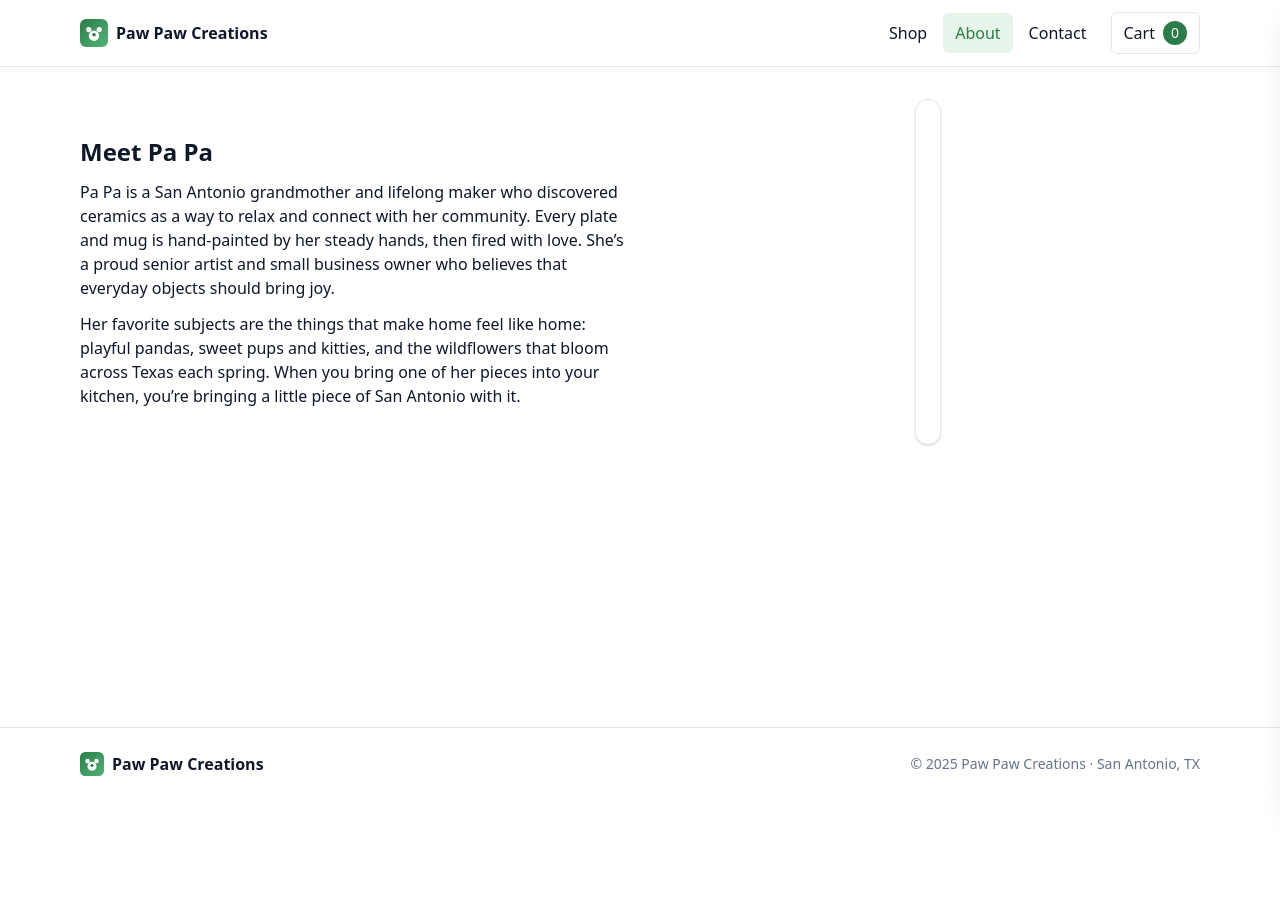
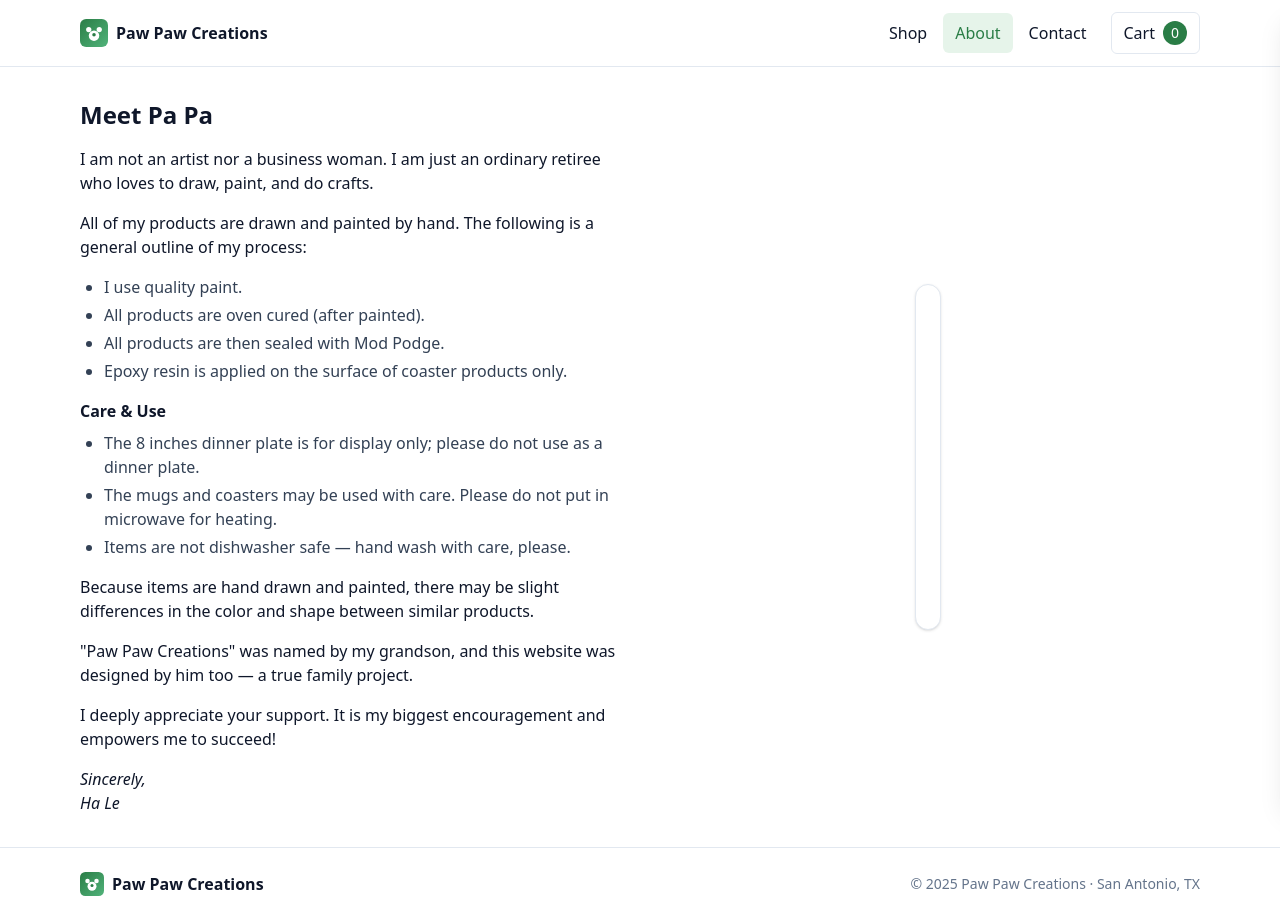
Before and after one commit to fam-ux/pa-pa-ceramics.github.io, a React (Vite) app: page /about in a window 1280 px wide. Before the commit the page ends 800 px from the top, so only its background shows below. Built offline with nearby package versions, Linux system fonts and the light colour scheme.

Commit message:
text changes

```diff
--- a/src/pages/About.jsx
+++ b/src/pages/About.jsx
@@ -2,10 +2,28 @@ export default function About(){
   return (
     <section className="py-8">
       <div className="container grid items-center gap-8 md:grid-cols-2">
-        <div className="space-y-3">
+        <div className="space-y-4">
           <h1 className="text-2xl font-bold">Meet Pa Pa</h1>
-          <p>Pa Pa is a San Antonio grandmother and lifelong maker who discovered ceramics as a way to relax and connect with her community. Every plate and mug is hand‑painted by her steady hands, then fired with love. She’s a proud senior artist and small business owner who believes that everyday objects should bring joy.</p>
-          <p>Her favorite subjects are the things that make home feel like home: playful pandas, sweet pups and kitties, and the wildflowers that bloom across Texas each spring. When you bring one of her pieces into your kitchen, you’re bringing a little piece of San Antonio with it.</p>
+          <p>I am not an artist nor a business woman. I am just an ordinary retiree who loves to draw, paint, and do crafts.</p>
+          <p>All of my products are drawn and painted by hand. The following is a general outline of my process:</p>
+          <ul className="list-disc pl-6 space-y-1 text-slate-700">
+            <li>I use quality paint.</li>
+            <li>All products are oven cured (after painted).</li>
+            <li>All products are then sealed with Mod Podge.</li>
+            <li>Epoxy resin is applied on the surface of coaster products only.</li>
+          </ul>
+          <div className="space-y-2">
+            <p><strong>Care &amp; Use</strong></p>
+            <ul className="list-disc pl-6 space-y-1 text-slate-700">
+              <li>The 8 inches dinner plate is for display only; please do not use as a dinner plate.</li>
+              <li>The mugs and coasters may be used with care. Please do not put in microwave for heating.</li>
+              <li>Items are not dishwasher safe — hand wash with care, please.</li>
+            </ul>
+          </div>
+          <p>Because items are hand drawn and painted, there may be slight differences in the color and shape between similar products.</p>
+          <p>"Paw Paw Creations" was named by my grandson, and this website was designed by him too — a true family project.</p>
+          <p>I deeply appreciate your support. It is my biggest encouragement and empowers me to succeed!</p>
+          <p className="italic">Sincerely,<br/>Ha Le</p>
         </div>
         <div className="mx-auto max-w-sm rounded-2xl border border-slate-200 bg-white p-3 shadow">
           <div className="h-80 rounded-xl bg-gradient-to-br from-emerald-50 via-white to-purple-50" />
--- a/src/pages/Home.jsx
+++ b/src/pages/Home.jsx
@@ -9,14 +9,14 @@ export default function Home(){
       <section className="bg-gradient-to-b from-brand-light/60 to-transparent">
         <div className="container grid items-center gap-8 py-12 md:grid-cols-2">
           <div className="space-y-4">
-            <h1 className="text-3xl font-bold leading-tight md:text-4xl">Handmade Ceramics from a San Antonio Local</h1>
-            <p className="text-lg text-slate-700">Plates and mugs lovingly crafted and hand‑painted by a senior artist. Themes include pandas, dogs, cats, and Texas florals. When you shop here, you support a local small business and a creative grandma.</p>
+            <h1 className="text-3xl font-bold leading-tight md:text-4xl">Hand‑drawn, Hand‑painted with Care</h1>
+            <p className="text-lg text-slate-700">I’m not an artist or a business woman, just a retiree who loves to draw, paint, and craft. "Paw Paw" means grandma in our culture, and every piece is hand-painted, oven-cured, and sealed with care so it can bring a little joy to your home.</p>
             <div className="flex gap-3">
-              <Link to="/shop" className="rounded-md bg-brand px-4 py-2 font-medium text-white hover:shadow">Shop Ceramics</Link>
-              <Link to="/about" className="rounded-md border border-slate-200 px-4 py-2 hover:shadow">Meet Pa Pa</Link>
+              <Link to="/shop" className="rounded-md bg-brand px-4 py-2 font-medium text-white hover:shadow">Shop</Link>
+              <Link to="/about" className="rounded-md border border-slate-200 px-4 py-2 hover:shadow">Meet Paw Paw</Link>
             </div>
             <div className="flex flex-wrap gap-2 pt-1 text-sm" aria-label="Local and small business badges">
-              {['San Antonio, TX','Small Business','Senior Artist','Hand Painted'].map(b => (
+              {['San Antonio, TX','Small Business','Hand Drawn','Sealed'].map(b => (
                 <span key={b} className="rounded-full border border-dashed border-brand bg-brand-light px-3 py-1 text-brand">{b}</span>
               ))}
             </div>
@@ -42,10 +42,10 @@ export default function Home(){
         <div className="container grid items-start gap-6 md:grid-cols-2">
           <div>
             <h3 className="mb-2 text-lg font-semibold">Why Shop Local?</h3>
-            <p>Every purchase helps keep art alive in San Antonio. Pa Pa is a senior citizen who pours love and patience into each piece. Your support goes directly to a local artist and her small business.</p>
+            <p>Every purchase helps keep art alive in San Antonio. Paw Paw is a senior citizen who pours love and patience into each piece. This is a family project — the name was created by her grandson, and the website was designed by him too. Your support goes directly to a local artist and her small family business.</p>
           </div>
           <div className="grid gap-3">
-            {[['🎨','One‑of‑a‑kind','No two pieces are the same—each is hand‑painted with care.'],['🌸','Nature & Pets','Beloved themes: pandas, pups, kitties, and Texas blooms.'],['🤝','Community','Supporting a neighbor keeps your dollars close to home.']].map(([icon,title,desc]) => (
+            {[['🎨','One‑of‑a‑kind','No two pieces are the same—each is hand‑painted with care.'],['🌸','Nature & Pets','Beloved themes: pandas, pups, kitties, and Texas blooms.'],['👨‍👩‍👧','Family Project','Named by her grandson and website designed by him — built with love.'],['🤝','Community','Supporting a neighbor keeps your dollars close to home.']].map(([icon,title,desc]) => (
               <div key={title} className="flex items-start gap-3 rounded-xl border border-slate-200 bg-white p-4">
                 <div className="text-xl">{icon}</div>
                 <div>
```
